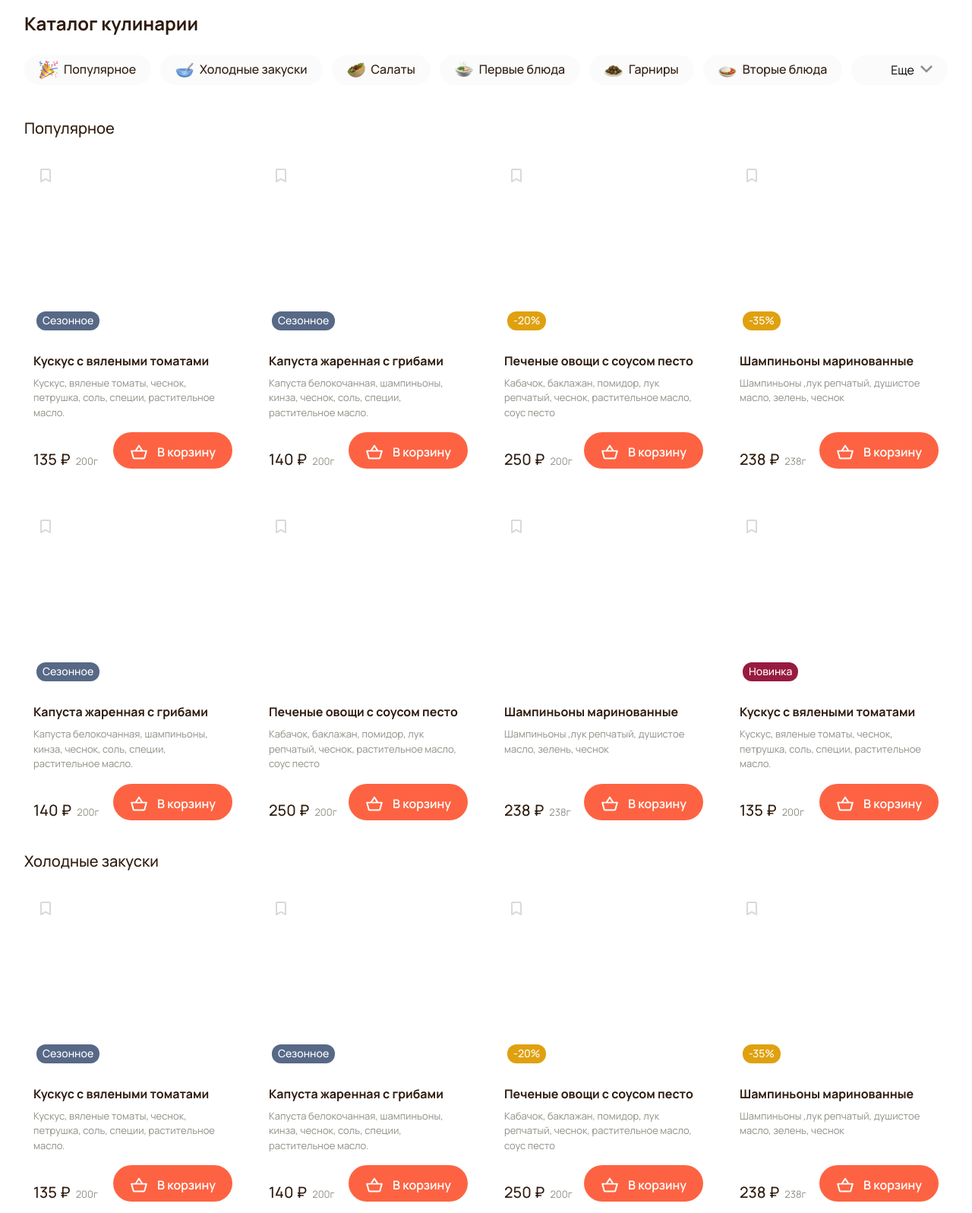
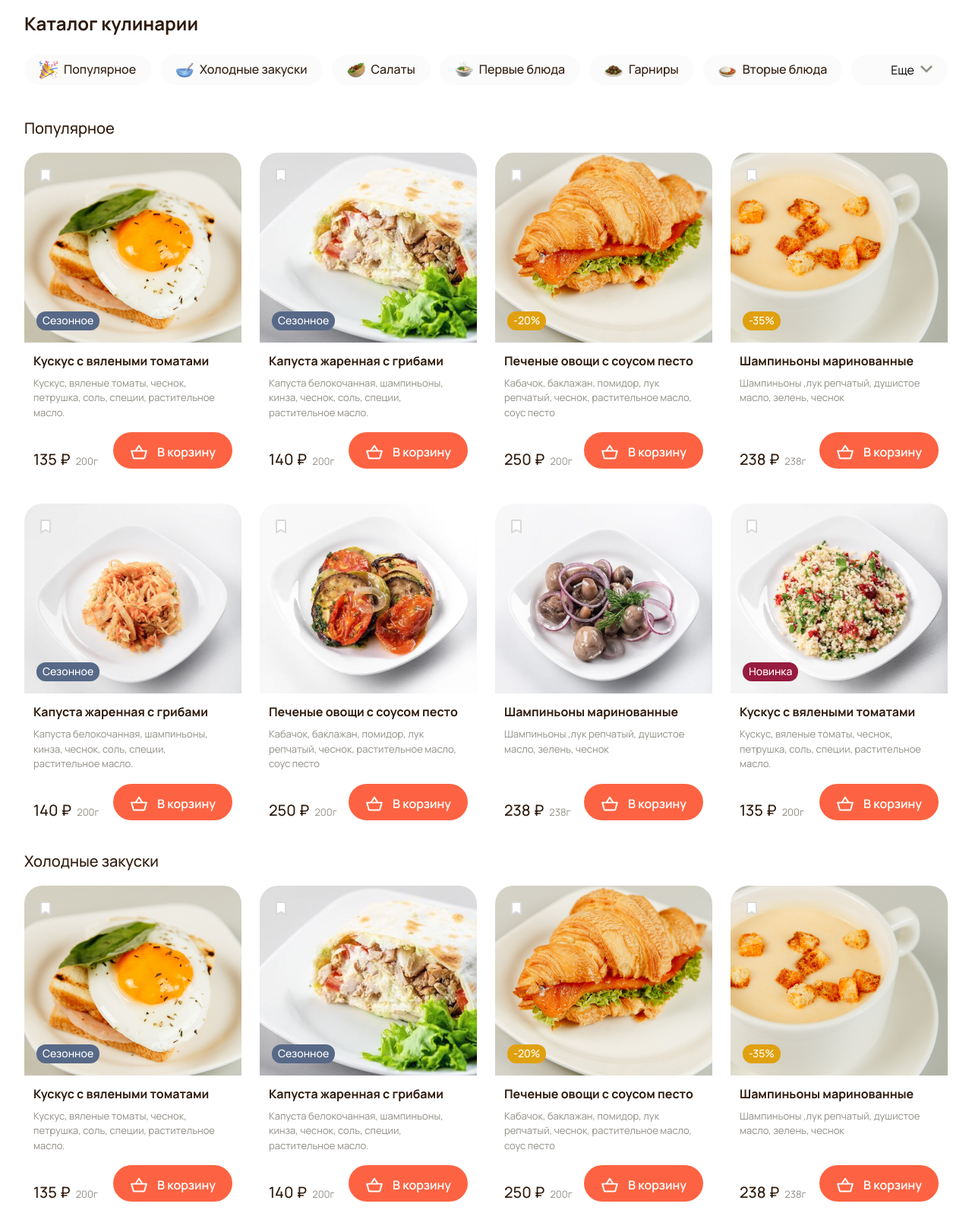
Before and after one commit to seamkate/webfly, a plain HTML site: page index.html in a window 1280 px wide. Shown: the part 390-1987 px from the top of the page at 76% size. Drawn offline with Linux system fonts and the light colour scheme.

Commit message:
исправила ссылки на фото

```diff
--- a/index.html
+++ b/index.html
@@ -199,7 +199,7 @@
         <div class="grocery__wrapper">
           <section class="card">
             <div class="card__image">
-              <img src="../img/food/1.png" alt="">
+              <img src="/assets/img/food/1.png" alt="">
               <button type="button"
               <button type="button" class="card__bookmart"></button>
               <p class="card__label card__label--season"> Сезонное</p>
@@ -219,7 +219,7 @@
           </section>
           <section class="card">
             <div class="card__image">
-              <img src="../img/food/2.png" alt="">
+              <img src="/assets/img/food/2.png" alt="">
               <button type="button" class="card__bookmart"></button>
               <p class="card__label card__label--season"> Сезонное</p>
             </div>
@@ -238,7 +238,7 @@
           </section>
           <section class="card">
             <div class="card__image">
-              <img src="../img/food/3.png" alt="">
+              <img src="/assets/img/food/3.png" alt="">
               <button type="button"
               <button type="button" class="card__bookmart"></button>
               <p class="card__label card__label--discount"> -20%</p>
@@ -258,7 +258,7 @@
           </section>
           <section class="card">
             <div class="card__image">
-              <img src="../img/food/4.png" alt="">
+              <img src="/assets/img/food/4.png" alt="">
               <button type="button" class="card__bookmart"></button>
               <p class="card__label card__label--discount"> -35%</p>
             </div>
@@ -277,7 +277,7 @@
           </section>
           <section class="card">
             <div class="card__image">
-              <img src="../img/food/8.png" alt="">
+              <img src="/assets/img/food/8.png" alt="">
               <button type="button" class="card__bookmart"></button>
               <p class="card__label card__label--season"> Сезонное</p>
             </div>
@@ -296,7 +296,7 @@
           </section>
           <section class="card">
             <div class="card__image">
-              <img src="../img/food/7.png" alt="">
+              <img src="/assets/img/food/7.png" alt="">
               <button type="button" class="card__bookmart"></button>
             </div>
             <div class="card__description">
@@ -314,7 +314,7 @@
           </section>
           <section class="card">
             <div class="card__image">
-              <img src="../img/food/6.png" alt="">
+              <img src="/assets/img/food/6.png" alt="">
               <button type="button" class="card__bookmart"></button>
             </div>
             <div class="card__description">
@@ -332,7 +332,7 @@
           </section>
           <section class="card">
             <div class="card__image">
-              <img src="../img/food/5.png" alt="">
+              <img src="/assets/img/food/5.png" alt="">
               <button type="button"
               <button type="button" class="card__bookmart"></button>
               <p class="card__label card__label--new">Новинка</p>
@@ -358,7 +358,7 @@
         <div class="grocery__wrapper">
           <section class="card">
             <div class="card__image">
-              <img src="../img/food/1.png" alt="">
+              <img src="/assets/img/food/1.png" alt="">
               <button type="button"
               <button type="button" class="card__bookmart"></button>
               <p class="card__label card__label--season"> Сезонное</p>
@@ -378,7 +378,7 @@
           </section>
           <section class="card">
             <div class="card__image">
-              <img src="../img/food/2.png" alt="">
+              <img src="/assets/img/food/2.png" alt="">
               <button type="button" class="card__bookmart"></button>
               <p class="card__label card__label--season"> Сезонное</p>
             </div>
@@ -397,7 +397,7 @@
           </section>
           <section class="card">
             <div class="card__image">
-              <img src="../img/food/3.png" alt="">
+              <img src="/assets/img/food/3.png" alt="">
               <button type="button"
               <button type="button" class="card__bookmart"></button>
               <p class="card__label card__label--discount"> -20%</p>
@@ -417,7 +417,7 @@
           </section>
           <section class="card">
             <div class="card__image">
-              <img src="../img/food/4.png" alt="">
+              <img src="/assets/img/food/4.png" alt="">
               <button type="button" class="card__bookmart"></button>
               <p class="card__label card__label--discount"> -35%</p>
             </div>
@@ -436,7 +436,7 @@
           </section>
           <section class="card">
             <div class="card__image">
-              <img src="../img/food/8.png" alt="">
+              <img src="/assets/img/food/8.png" alt="">
               <button type="button" class="card__bookmart"></button>
               <p class="card__label card__label--season"> Сезонное</p>
             </div>
@@ -455,7 +455,7 @@
           </section>
           <section class="card">
             <div class="card__image">
-              <img src="../img/food/7.png" alt="">
+              <img src="/assets/img/food/7.png" alt="">
               <button type="button" class="card__bookmart"></button>
             </div>
             <div class="card__description">
@@ -473,7 +473,7 @@
           </section>
           <section class="card">
             <div class="card__image">
-              <img src="../img/food/6.png" alt="">
+              <img src="/assets/img/food/6.png" alt="">
               <button type="button" class="card__bookmart"></button>
             </div>
             <div class="card__description">
@@ -491,7 +491,7 @@
           </section>
           <section class="card">
             <div class="card__image">
-              <img src="../img/food/5.png" alt="">
+              <img src="/assets/img/food/5.png" alt="">
               <button type="button"
               <button type="button" class="card__bookmart"></button>
               <p class="card__label card__label--new">Новинка</p>
@@ -619,7 +619,7 @@
   <section class="product visually-hidden popup popup--center">
     <button class="popup__close" type="button" aria-label="Закрыть"></button>
     <div class="card__image">
-      <img src="../img/food/5.png" alt="">
+      <img src="/assets/img/food/5.png" alt="">
       <button type="button" class="card__bookmart"></button>
       <p class="card__label card__label--new">Новинка</p>
     </div>
@@ -671,6 +671,6 @@
     </div>
 
   </section>
-  <script src="../script.js"></script>
+  <script src="/assets/script.js"></script>
 </body>
 </html>
```
